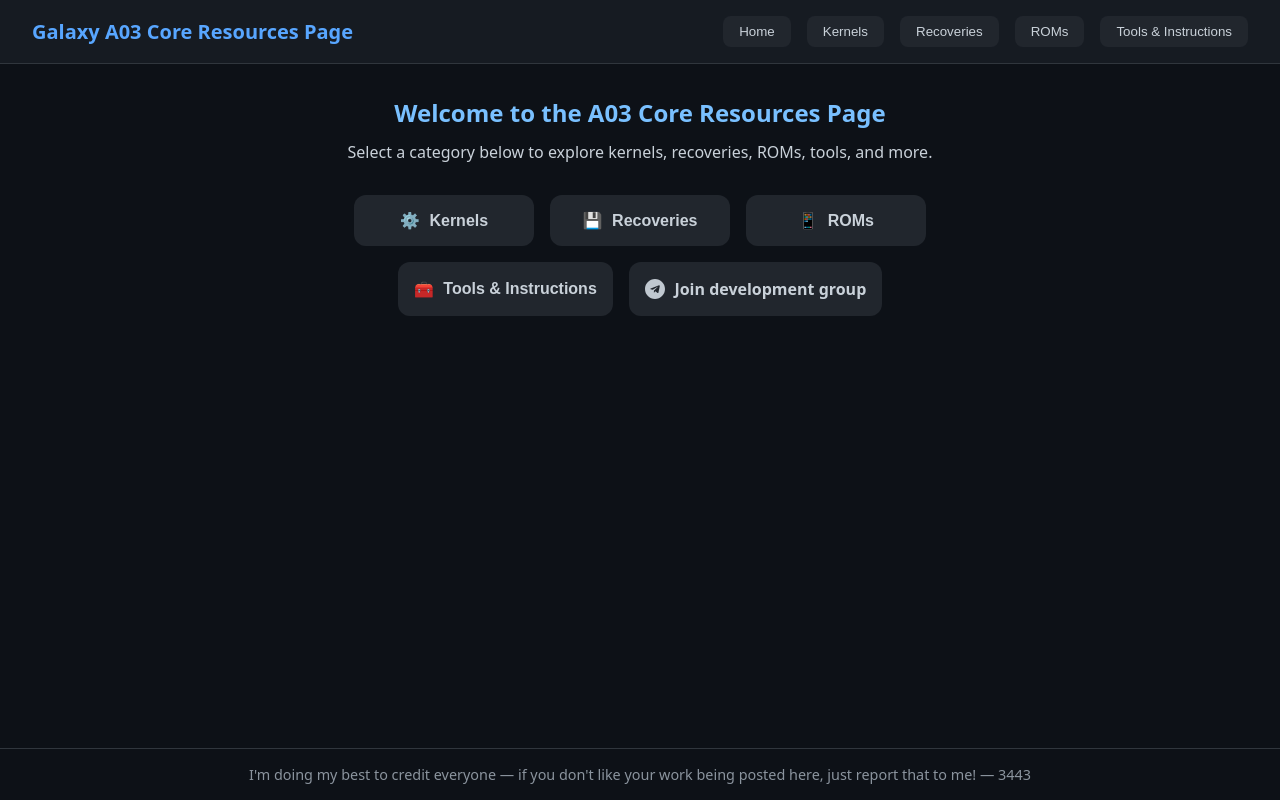
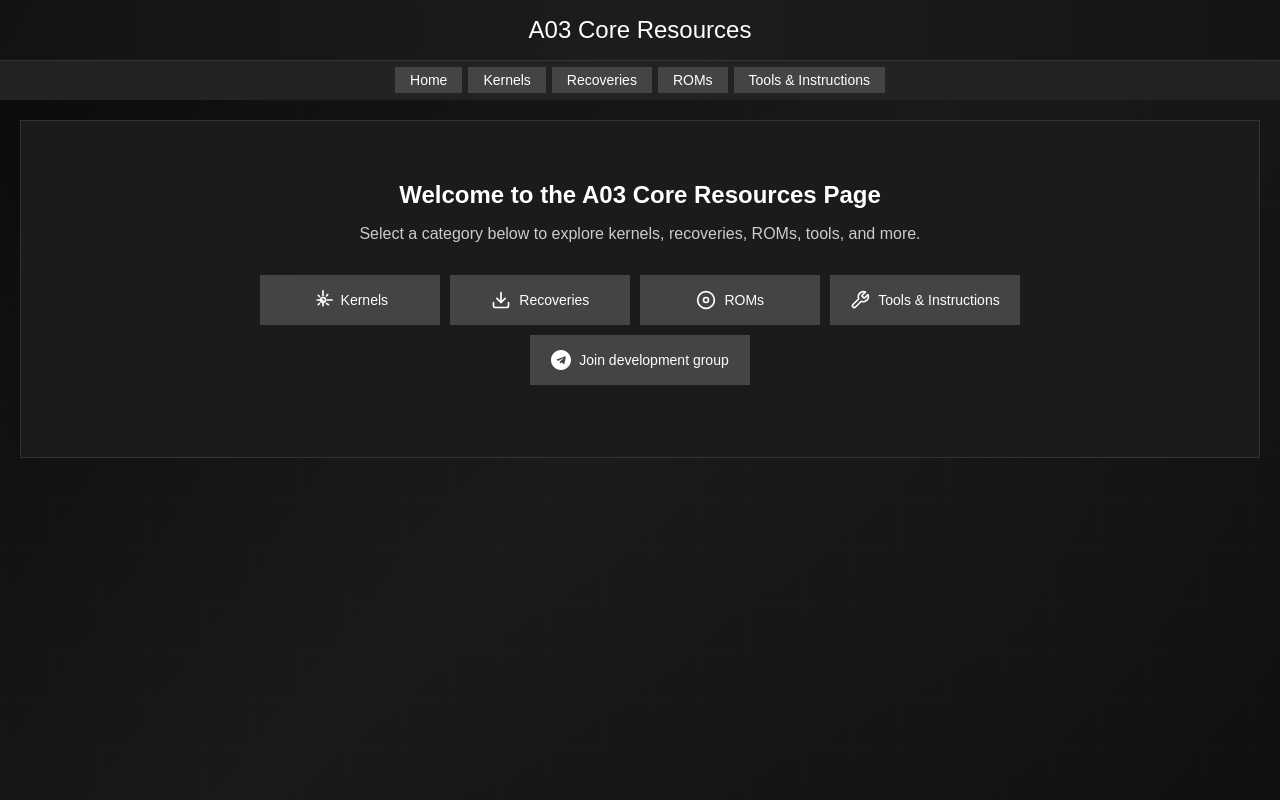
Before and after one commit to 3443eee/3443eee.github.io, a plain HTML site: page A03coreresources/index.html in a window 1280 px wide. Drawn offline with Linux system fonts and the light colour scheme.

Commit message:
Updated resources website

```diff
--- a/A03coreresources/index.html
+++ b/A03coreresources/index.html
@@ -1,147 +1,277 @@
 <!DOCTYPE html>
 <html lang="en">
 <head>
-  <meta charset="UTF-8" />
-  <meta name="viewport" content="width=device-width, initial-scale=1.0" />
+<meta charset="UTF-8">
+<meta name="viewport" content="width=device-width, initial-scale=1.0">
 <title>A03 Core Resources</title>
-
 <style>
-    * { margin: 0; padding: 0; box-sizing: border-box; }
-
+/* --- GENERAL STYLES --- */
 body {
-      font-family: system-ui, sans-serif;
-      background-color: #0d1117;
-      color: #e6edf3;
-      min-height: 100vh;
-      display: flex;
-      flex-direction: column;
+  margin: 0;
+  background: linear-gradient(135deg, #0a0a0a 0%, #1a1a1a 50%, #0f0f0f 100%);
+  background-attachment: fixed;
+  font-family: Arial, sans-serif;
+  color: white;
+  position: relative;
+  overflow-x: hidden;
 }
 
-    header {
-      background-color: #161b22;
-      padding: 1rem 2rem;
-      display: flex;
-      justify-content: space-between;
-      align-items: center;
-      border-bottom: 1px solid #30363d;
+body::before {
+  content: '';
+  position: fixed;
+  top: 0;
+  left: 0;
+  width: 100%;
+  height: 100%;
+  background-image:
+    radial-gradient(circle at 20% 50%, rgba(60, 60, 60, 0.03) 0%, transparent 50%),
+    radial-gradient(circle at 80% 80%, rgba(80, 80, 80, 0.03) 0%, transparent 50%),
+    radial-gradient(circle at 40% 20%, rgba(50, 50, 50, 0.02) 0%, transparent 50%);
+  pointer-events: none;
+  z-index: 0;
 }
 
-    header h1 { font-size: 1.25rem; color: #58a6ff; }
-
-    nav {
-      display: flex;
-      gap: 1rem;
+body::after {
+  content: '';
+  position: fixed;
+  top: 0;
+  left: 0;
+  width: 100%;
+  height: 100%;
+  background-image:
+    linear-gradient(90deg, rgba(255, 255, 255, 0.01) 1px, transparent 1px),
+    linear-gradient(rgba(255, 255, 255, 0.01) 1px, transparent 1px);
+  background-size: 50px 50px;
+  pointer-events: none;
+  z-index: 0;
 }
 
-    nav button {
-      background: #21262d;
-      color: #c9d1d9;
-      border: none;
-      padding: 0.5rem 1rem;
-      border-radius: 0.5rem;
-      font-weight: 500;
-      cursor: pointer;
-      transition: background 0.18s ease, color 0.18s ease, transform 0.12s ease;
+/* --- TOP HEADER --- */
+header.translucent {
+  position: fixed;
+  top: 0;
+  left: 0;
+  width: 100%;
+  height: 60px;
+  background: linear-gradient(90deg, rgba(20, 20, 20, 0.9) 0%, rgba(30, 30, 30, 0.9) 50%, rgba(20, 20, 20, 0.9) 100%);
+  border-bottom: 1px solid #333;
+  color: white;
+  display: flex;
+  align-items: center;
+  justify-content: center;
+  font-size: 24px;
+  z-index: 1000;
 }
 
-    nav button:hover {
-      background: #30363d;
-      color: #58a6ff;
+/* --- SECONDARY HEADER --- */
+header.secondary {
+  position: fixed;
+  top: 60px;
+  left: 0;
+  width: 100%;
+  height: 40px;
+  background-color: #222;
+  display: flex;
+  align-items: center;
+  justify-content: center;
+  padding: 0;
+  z-index: 999;
+}
+
+/* --- BUTTONS --- */
+.nav-buttons {
+  display: flex;
+  gap: 6px;
+}
+.nav-buttons button {
+  padding: 5px 15px;
+  font-size: 14px;
+  border: none;
+  background-color: #444;
+  color: white;
+  cursor: pointer;
+  transition: background-color 0.2s, transform 0.1s;
+  border-radius: 0;
+  display: flex;
+  align-items: center;
+  gap: 6px;
+}
+.nav-buttons button:hover {
+  background-color: #666;
   transform: translateY(-1px);
 }
 
+/* --- MAIN CONTENT --- */
 main {
-      flex: 1;
-      padding: 2rem;
+  padding-top: 100px;
+  padding-bottom: 20px;
   text-align: center;
+  position: relative;
+  z-index: 1;
 }
 
-    footer {
-      text-align: center;
-      padding: 1rem;
-      border-top: 1px solid #30363d;
-      font-size: 0.9rem;
-      color: #8b949e;
+/* --- PAGE SECTIONS --- */
+.page {
+  display: none;
+  animation: fadeIn 0.25s ease;
+  background-color: rgba(28, 28, 28, 0.95);
+  color: #fff;
+  margin: 20px;
+  margin-bottom: 20px;
+  padding: 40px;
+  border: 1px solid #333;
+  border-radius: 0;
+  position: relative;
+  z-index: 1;
 }
-
-    .page { display: none; animation: fadeIn 0.28s ease; }
-    .active { display: block; }
-
+.page.active {
+  display: block;
+}
 @keyframes fadeIn {
   from { opacity: 0; transform: translateY(8px); }
   to { opacity: 1; transform: translateY(0); }
 }
 
-    a { color: #58a6ff; text-decoration: none; }
-    a:hover { text-decoration: underline; }
+h2 {
+  color: #fff;
+  margin-bottom: 15px;
+}
+p {
+  color: #ccc;
+  margin-bottom: 1rem;
+}
 
-    h2 { margin-bottom: 0.75rem; color: #79c0ff; }
-    p { margin-bottom: 1rem; color: #c9d1d9; }
-
-    /* Button grid (centered, responsive, last row centered) */
-    /* Centered, responsive flex layout */
+/* --- HOME BUTTONS GRID --- */
 .button-grid {
   display: flex;
   flex-wrap: wrap;
   justify-content: center;
-      gap: 1rem;
+  gap: 10px;
   max-width: 800px;
   margin: 2rem auto;
-      padding: 0 1rem;
 }
 
 .home-btn {
   display: inline-flex;
   align-items: center;
   justify-content: center;
-      gap: 0.6rem;
+  gap: 8px;
   min-width: 180px;
-      padding: 1rem;
+  padding: 15px 20px;
   border: none;
-      border-radius: 0.75rem;
-      font-size: 1rem;
-      font-weight: 600;
-      background: #21262d;
-      color: #c9d1d9;
+  border-radius: 0;
+  font-size: 14px;
+  font-weight: normal;
+  background: #444;
+  color: white;
   cursor: pointer;
   text-decoration: none;
-      transition: background 0.18s ease, color 0.18s ease, transform 0.15s ease, box-shadow 0.18s ease;
+  transition: background-color 0.2s, transform 0.1s;
+  font-family: Arial, sans-serif;
 }
 
 .home-btn:hover {
-      background: #30363d;
-      color: #58a6ff;
-      transform: translateY(-3px);
-      box-shadow: 0 8px 20px rgba(88,166,255,0.08);
+  background-color: #666;
+  transform: translateY(-1px);
 }
 
-
-    /* make sure <button> and <a> look identical and keep icon sizes */
-    .home-btn svg { width: 20px; height: 20px; fill: currentColor; opacity: 0.95; }
-
-    /* small responsive tweaks */
-    @media (max-width: 420px) {
-      .button-grid { grid-template-columns: repeat(auto-fit, minmax(140px, 1fr)); gap: 0.75rem; }
-      .home-btn { font-size: 0.95rem; padding: 0.9rem; }
-      header { padding: 0.8rem 1rem; }
+.home-btn svg {
+  width: 20px;
+  height: 20px;
+  fill: currentColor;
+  stroke: none;
 }
 
-    /* Links list styling for sections */
-    ul { list-style: none; padding: 0; margin-top: 1rem; }
-    ul li { margin-bottom: 0.6rem; color: #c9d1d9; }
-    code { background: #0b1220; padding: 0.12rem 0.32rem; border-radius: 6px; color: #9be3ff; }
+.home-btn svg.stroke-icon {
+  fill: none;
+  stroke: currentColor;
+}
+
+/* --- RESOURCE CARDS --- */
+.resource-card {
+  background-color: rgba(34, 34, 34, 0.95);
+  border: 1px solid #333;
+  padding: 20px;
+  margin: 20px auto;
+  max-width: 800px;
+  text-align: left;
+  border-radius: 0;
+}
+
+.resource-title {
+  font-size: 18px;
+  margin-bottom: 10px;
+  color: white;
+  font-weight: bold;
+}
+
+.resource-links {
+  list-style: none;
+  padding: 0;
+  margin: 0;
+}
+
+.resource-links li {
+  margin-bottom: 12px;
+}
+
+.resource-links a {
+  color: #58a6ff;
+  text-decoration: none;
+  font-size: 14px;
+  transition: color 0.2s;
+}
+
+.resource-links a:hover {
+  color: #79c0ff;
+  text-decoration: underline;
+}
+
+code {
+  background: #0b1220;
+  padding: 2px 6px;
+  border-radius: 3px;
+  color: #9be3ff;
+  font-size: 13px;
+}
+
+/* --- FOOTER --- */
+footer {
+  text-align: center;
+  padding: 2rem 1rem;
+  color: #888;
+  font-size: 14px;
+  border-top: 1px solid #333;
+  margin-top: 40px;
+  position: relative;
+  z-index: 1;
+}
+
+/* --- RESPONSIVE --- */
+@media (max-width: 600px) {
+  .button-grid {
+    flex-direction: column;
+    align-items: stretch;
+  }
+
+  .home-btn {
+    min-width: 0;
+    width: 100%;
+  }
+}
 </style>
 </head>
 <body>
-  <header>
-    <h1>Galaxy A03 Core Resources Page</h1>
-    <nav>
+
+<header class="translucent">A03 Core Resources</header>
+<header class="secondary">
+  <div class="nav-buttons">
     <button onclick="showPage('home')">Home</button>
     <button onclick="showPage('kernels')">Kernels</button>
     <button onclick="showPage('recoveries')">Recoveries</button>
     <button onclick="showPage('roms')">ROMs</button>
     <button onclick="showPage('tools')">Tools & Instructions</button>
-    </nav>
+  </div>
 </header>
 
 <main>
@@ -150,54 +280,72 @@
     <h2>Welcome to the A03 Core Resources Page</h2>
     <p>Select a category below to explore kernels, recoveries, ROMs, tools, and more.</p>
 
-      <div class="button-grid" role="list">
-        <button class="home-btn" onclick="showPage('kernels')" role="listitem" aria-label="Kernels">
-          <span>⚙️</span>
+    <div class="button-grid">
+      <button class="home-btn" onclick="showPage('kernels')">
+        <svg class="stroke-icon" xmlns="http://www.w3.org/2000/svg" viewBox="0 0 24 24" stroke-width="2" stroke-linecap="round" stroke-linejoin="round">
+          <circle cx="12" cy="12" r="3"/>
+          <path d="M12 1v6m0 6v6m5.6-13.6L16.2 7M7.8 16.2 6.4 17.6M23 12h-6m-6 0H5m13.6 5.6L16.2 16.2M7.8 7.8 6.4 6.4"/>
+        </svg>
         <span>Kernels</span>
       </button>
 
-        <button class="home-btn" onclick="showPage('recoveries')" role="listitem" aria-label="Recoveries">
-          <span>💾</span>
+      <button class="home-btn" onclick="showPage('recoveries')">
+        <svg class="stroke-icon" xmlns="http://www.w3.org/2000/svg" viewBox="0 0 24 24" stroke-width="2" stroke-linecap="round" stroke-linejoin="round">
+          <path d="M21 15v4a2 2 0 0 1-2 2H5a2 2 0 0 1-2-2v-4"/>
+          <polyline points="7 10 12 15 17 10"/>
+          <line x1="12" y1="15" x2="12" y2="3"/>
+        </svg>
         <span>Recoveries</span>
       </button>
 
-        <button class="home-btn" onclick="showPage('roms')" role="listitem" aria-label="ROMs">
-          <span>📱</span>
+      <button class="home-btn" onclick="showPage('roms')">
+        <svg class="stroke-icon" xmlns="http://www.w3.org/2000/svg" viewBox="0 0 24 24" stroke-width="2" stroke-linecap="round" stroke-linejoin="round">
+          <circle cx="12" cy="12" r="10"/>
+          <circle cx="12" cy="12" r="3"/>
+        </svg>
         <span>ROMs</span>
       </button>
 
-        <button class="home-btn" onclick="showPage('tools')" role="listitem" aria-label="Tools and Instructions">
-          <span>🧰</span>
-          <span>Tools &amp; Instructions</span>
+      <button class="home-btn" onclick="showPage('tools')">
+        <svg class="stroke-icon" xmlns="http://www.w3.org/2000/svg" viewBox="0 0 24 24" stroke-width="2" stroke-linecap="round" stroke-linejoin="round">
+          <path d="M14.7 6.3a1 1 0 0 0 0 1.4l1.6 1.6a1 1 0 0 0 1.4 0l3.77-3.77a6 6 0 0 1-7.94 7.94l-6.91 6.91a2.12 2.12 0 0 1-3-3l6.91-6.91a6 6 0 0 1 7.94-7.94l-3.76 3.76z"/>
+        </svg>
+        <span>Tools & Instructions</span>
       </button>
 
-        <!-- Telegram item placed as an <a> so it opens externally -->
       <a href="https://t.me/A03Cdevelopment" target="_blank" class="home-btn">
-        <svg xmlns="http://www.w3.org/2000/svg" class="telegram-icon" viewBox="0 0 240 240">
+        <svg xmlns="http://www.w3.org/2000/svg" viewBox="0 0 240 240">
           <path d="M120 0C53.7 0 0 53.7 0 120s53.7 120 120 120 120-53.7 120-120S186.3 0 120 0zm58.3 80.7l-17.6 82.9c-1.3 5.9-4.8 7.3-9.7 4.5l-26.9-19.8-13 12.5c-1.4 1.4-2.5 2.5-5.1 2.5l1.8-26.3 47.9-43.3c2.1-1.9-0.5-3-3.3-1.1l-59.3 37.3-25.5-8c-5.5-1.7-5.6-5.5 1.2-8.1l99.6-38.4c4.6-1.7 8.6 1.1 7.1 8z"/>
         </svg>
-        Join development group
+        <span>Join development group</span>
       </a>
     </div>
   </section>
 
   <!-- KERNELS -->
   <section id="kernels" class="page">
-      <h2>Kernels (All by IverCoder on GitHub ❤️)</h2>
-      <ul>
+    <h2>Kernels</h2>
+
+    <div class="resource-card">
+      <div class="resource-title">All by IverCoder on GitHub ❤️</div>
+      <ul class="resource-links">
         <li><a href="https://github.com/IverCoder/android_kernel_samsung_a3core/releases/download/4.14.204-202410311709/4.14.204-a3core_IverCoder-202410311709-NoKSU.7z" target="_blank" rel="noopener noreferrer">4.14.204-202410311709 NO KSU - by IverCoder</a></li>
         <li><a href="https://github.com/IverCoder/android_kernel_samsung_a3core/releases/download/4.14.204-202410311709/4.14.204-a3core-202410311709-Rissu_KSU_Arm32_0.7.6_rc1.7z" target="_blank" rel="noopener noreferrer">4.14.204-202410311709 Rissu_KSU v0.7.6 - by IverCoder</a></li>
       </ul>
+    </div>
   </section>
 
   <!-- RECOVERIES -->
   <section id="recoveries" class="page">
     <h2>Recoveries</h2>
-      <p>TWRP IS VERY UNSTABLE (don’t flash it 😬)</p>
-      <ul>
+    <p>TWRP IS VERY UNSTABLE (don't flash it 😬)</p>
+
+    <div class="resource-card">
+      <ul class="resource-links">
         <li><a href="https://t.me/A03Cdevelopment/7/26425" target="_blank" rel="noopener noreferrer">TWRP - sheffdeveloper - UNSTABLE</a></li>
         <li><a href="https://t.me/A03Cdevelopment/7/76264" target="_blank" rel="noopener noreferrer">eng-recovery - 3443 - FASTBOOTD RECOVERY - A032F/A032M</a></li>
       </ul>
+    </div>
   </section>
 
   <!-- ROMS -->
@@ -205,38 +353,47 @@
     <h2>SEMI GSIs / ROMs</h2>
     <p>Please flash <code>system.img</code> files with fastboot, and <code>super.img</code> files with heimdall / odin.</p>
     <p>(<code>system.img</code> semi-GSIs support both models A032F and A032M)</p>
-      <ul>
+
+    <div class="resource-card">
+      <ul class="resource-links">
         <li><a href="https://github.com/GoofyOzy4/lineage-a3core-gsi/releases/tag/v5" target="_blank" rel="noopener noreferrer">[A13] Lineage OS 21 - GoofyOzy4 - All variants (super.img - BINARY SPECIFIC)</a></li>
         <li><a href="https://t.me/A03Cdevelopment/1/77068" target="_blank" rel="noopener noreferrer">[A12L] Project nil (VERY LIGHTWEIGHT) - 3443 - Vanilla variant ONLY (system.img - FASTBOOT FLASH)</a></li>
         <li><a href="https://t.me/A03CoreINDONESIA/382/5529" target="_blank" rel="noopener noreferrer">[A15] Fake LOS (AOSP with los apps) - 3443 - Vanilla variant ONLY (system.img - FASTBOOT FLASH)</a></li>
         <li><a href="https://t.me/A03CoreINDONESIA/382/5470" target="_blank" rel="noopener noreferrer">[EXPERIENCED USERS ONLY] [A15] Naked AOSP - 3443 - Vanilla variant ONLY (system.img - FASTBOOT FLASH)</a></li>
       </ul>
+    </div>
   </section>
 
   <!-- TOOLS -->
   <section id="tools" class="page">
-      <h2>Tools</h2>
+    <h2>Tools & Instructions</h2>
     <p>Useful instructions, tools, drivers, and scripts for A03 core</p>
-      <ul>
+
+    <div class="resource-card">
+      <ul class="resource-links">
         <li><a href="https://github.com/FlowerGEN/samsung-a03-core-superimg-tool/releases" target="_blank" rel="noopener noreferrer">super.img gsi packer for A03 core - 3443 - Windows version</a></li>
         <li><a href="https://github.com/GoofyOzy4/A03CoreTweak-A032/releases" target="_blank" rel="noopener noreferrer">A03CoreTweak Magisk module - GoofyOzy4</a></li>
         <li><a href="https://t.me/A03Cdevelopment/94/76439" target="_blank" rel="noopener noreferrer">super.img gsi packer for A03 core - 3443 - Linux version</a></li>
         <li><a href="https://t.me/A03Cdevelopment/1/76580" target="_blank" rel="noopener noreferrer">Unicock usb drivers</a></li>
         <li><a href="https://t.me/A03Cdevelopment/17/76473" target="_blank" rel="noopener noreferrer">[INSTRUCTION] How to install GSI using fastbootd recovery - sheffdeveloper</a></li>
       </ul>
+    </div>
   </section>
 </main>
 
-  <footer>
-    I'm doing my best to credit everyone — if you don't like your work being posted here, just report that to me! — 3443
-  </footer>
-
 <script>
 function showPage(pageId) {
-      document.querySelectorAll('.page').forEach(p => p.classList.remove('active'));
-      document.getElementById(pageId).classList.add('active');
+  const pages = document.querySelectorAll('.page');
+  pages.forEach(page => {
+    page.classList.remove('active');
+  });
+  const targetPage = document.getElementById(pageId);
+  if (targetPage) {
+    targetPage.classList.add('active');
+  }
   window.scrollTo({ top: 0, behavior: 'smooth' });
 }
 </script>
+
 </body>
 </html>
```
Also changed, not shown: index.html (+45 -7 lines), res/bg.png (deleted). Lines whose indentation alone changed are shown as unchanged.
